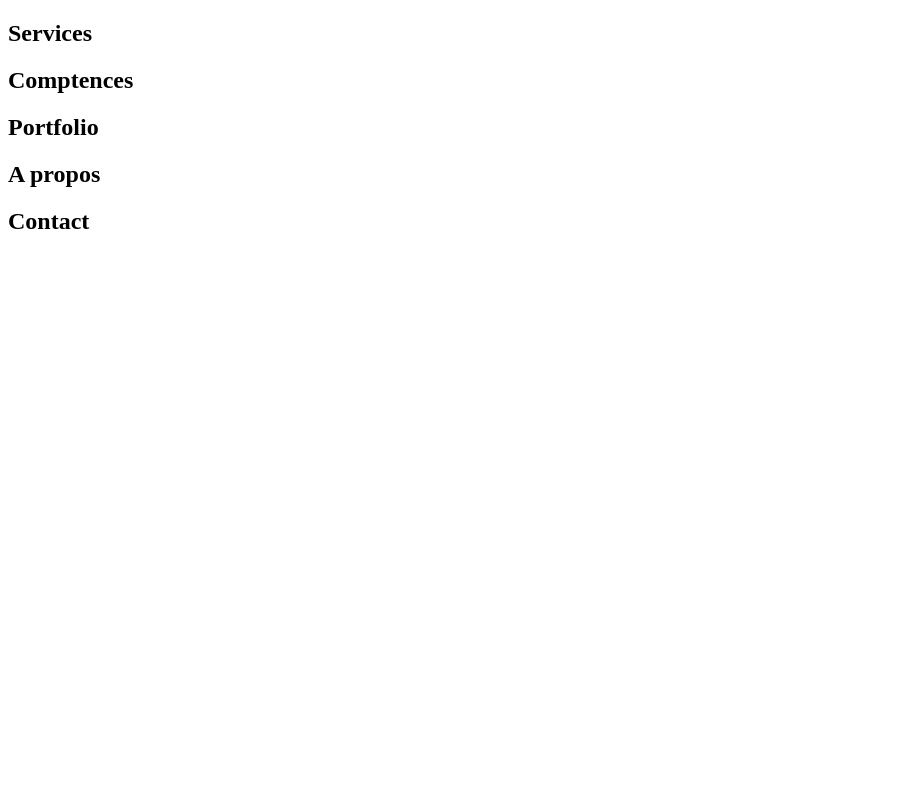
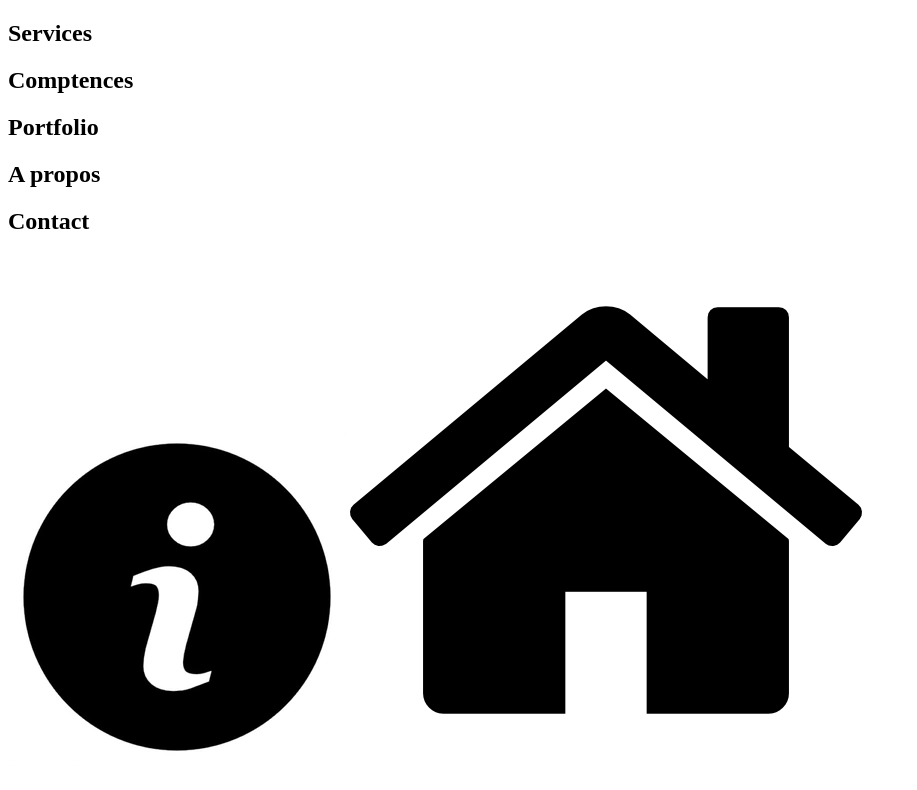
Before and after one commit to FSFULLSTACK/first-portfolio, a plain HTML site: page PORTFOLIO/dist/Index.html in a window 1280 px wide. Shown: the whole page, without its empty margins (0-917 px from the left). Drawn offline with Linux system fonts and the light colour scheme.

Commit message:
navigation

```diff
--- a/PORTFOLIO/dist/Index.html
+++ b/PORTFOLIO/dist/Index.html
@@ -15,6 +15,8 @@
         <h2>A propos</h2>
         <h2>Contact</h2>
         <div class="logo-home">
+            <img src="/Img/info-logo-dans-cercle_318-947.webp" alt="">
+            <img src="/Img/25694.png" alt="">
         </div>
     </nav>
     <header id="header"> <!-- header-->
```
